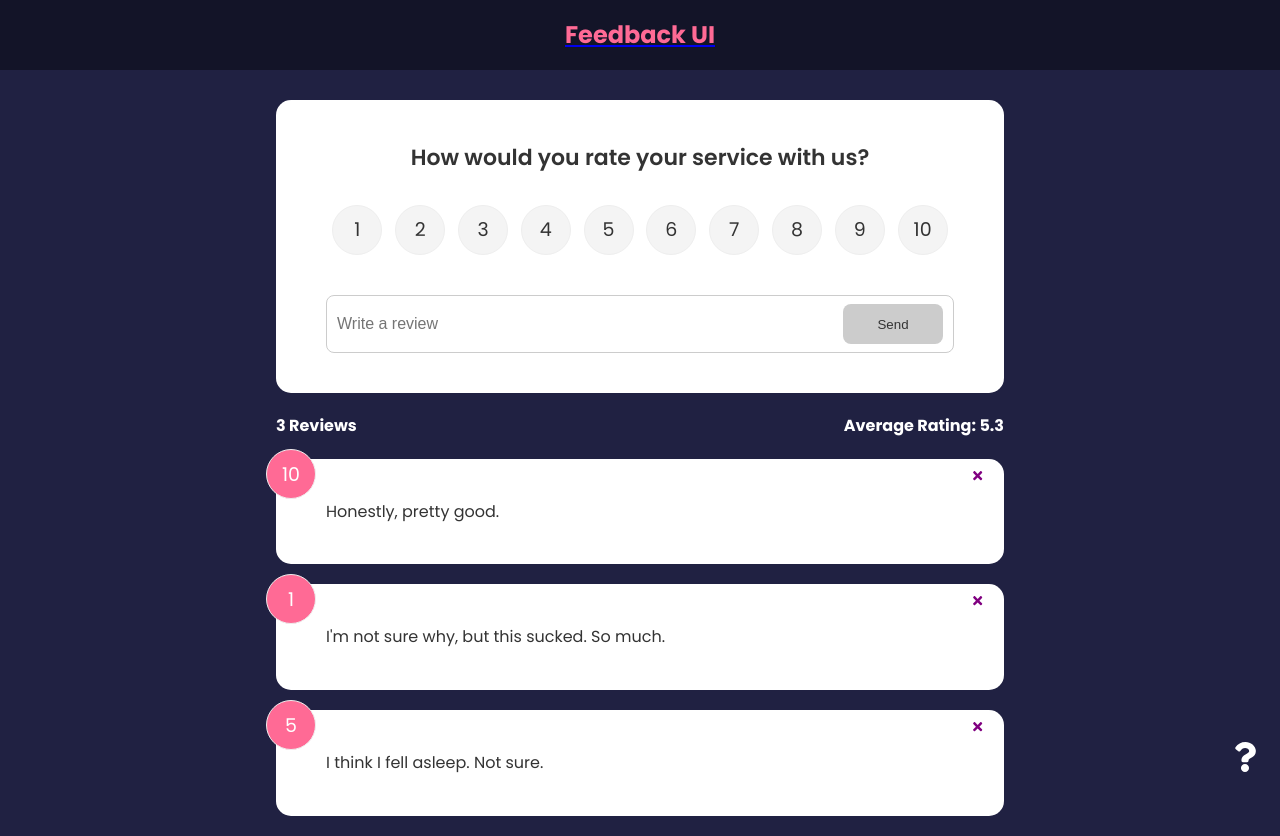
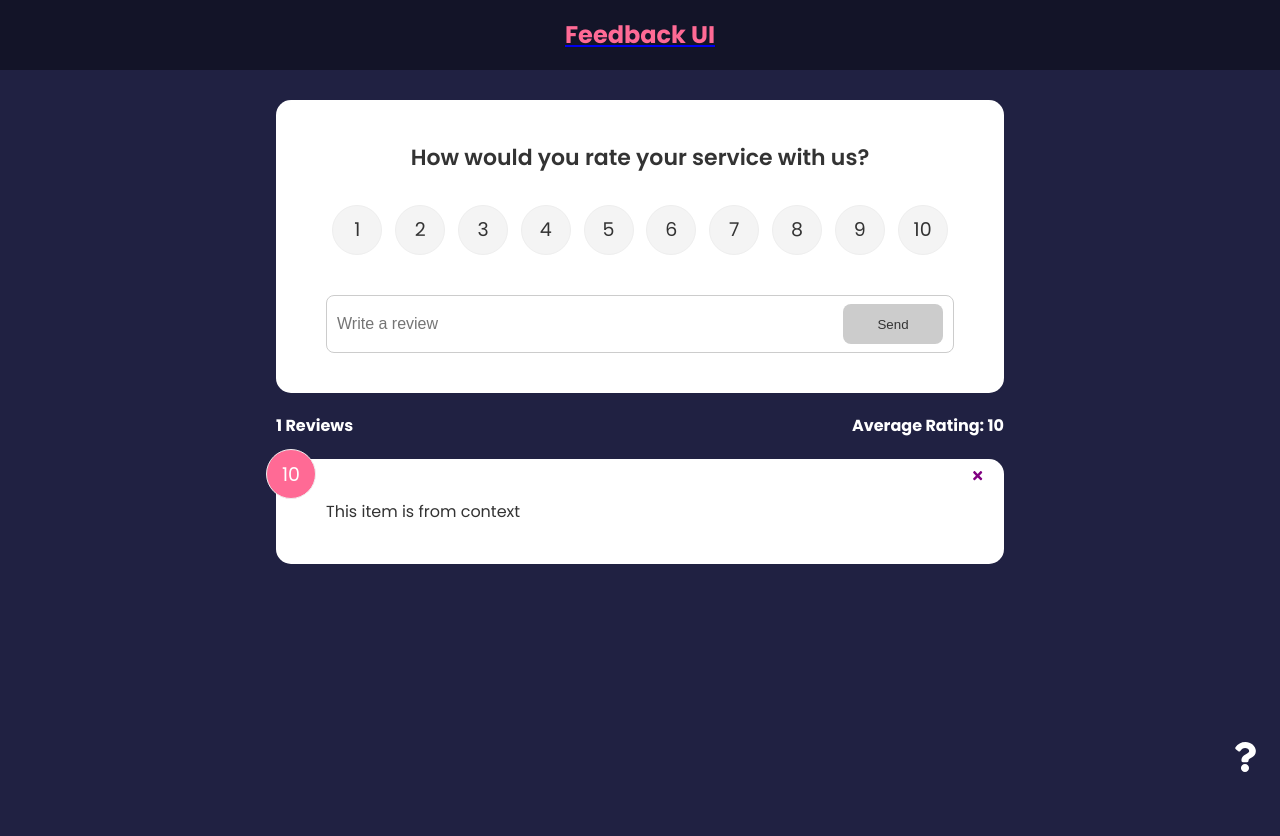
Before and after one commit to AJOsmaston/feedback-ui, a React (Create React App) app: page / in a window 1280 px wide. After the commit the page ends 800 px from the top, so only its background shows below. Built offline with nearby package versions, Linux system fonts and the light colour scheme.

Commit message:
moved feedback to Context

```diff
--- a/src/App.js
+++ b/src/App.js
@@ -6,6 +6,7 @@
 import FeedbackStats from "./components/FeedbackStats";
 import FeedbackForm from "./components/FeedbackForm";
 import AboutPage from './pages/AboutPage';
+import { FeedbackProvider } from './context/FeedbackContext';
 import {BrowserRouter as Router, Route, Routes} from 'react-router-dom'
 import AboutIconLink from './components/AboutIconLink';
 
@@ -25,6 +26,7 @@
   }
 
   return (
+    <FeedbackProvider>
       <Router>
         <Header />
         <div className='container'>
@@ -32,9 +34,8 @@
             <Route exact path='/' element={
               <>
                 <FeedbackForm handleAdd={addFeedback}/>
-              <FeedbackStats feedback={feedback} />
+                <FeedbackStats />
                 <FeedbackList
-                feedback={feedback}
                   handleDelete={deleteFeedback}
                 />
               </>
@@ -45,6 +46,7 @@
           <AboutIconLink />
         </div>
       </Router>
+    </FeedbackProvider>
   )
 }
 
--- a/src/components/FeedbackList.jsx
+++ b/src/components/FeedbackList.jsx
@@ -1,8 +1,11 @@
-import PropTypes from 'prop-types'
 import FeedbackItem from "./FeedbackItem"
 import { motion, AnimatePresence } from "framer-motion"
+import { useContext } from 'react'
+import FeedbackContext from '../context/FeedbackContext'
 
-function FeedbackList( { feedback, handleDelete } ) {
+function FeedbackList( { handleDelete } ) {
+
+  const { feedback } = useContext(FeedbackContext);
 
   if (!feedback || feedback.length === 0) {
     return <p>No Feedback Yet!</p>
@@ -42,14 +45,4 @@
   // )
 }
 
-FeedbackList.propTypes = {
-  feedback: PropTypes.arrayOf(
-    PropTypes.shape({
-      id: PropTypes.number.isRequired,
-      text: PropTypes.string.isRequired,
-      rating: PropTypes.number.isRequired,
-    })
-  )
-}
-
 export default FeedbackList
--- a/src/components/FeedbackStats.jsx
+++ b/src/components/FeedbackStats.jsx
@@ -1,6 +1,9 @@
-import PropTypes from 'prop-types'
+import { useContext } from 'react'
+import FeedbackContext from '../context/FeedbackContext'
 
-function FeedbackStats( { feedback } ) {
+function FeedbackStats() {
+
+  const {feedback} = useContext(FeedbackContext);
 
   //calculate ratings average
   let average = feedback.reduce((acc, cur) => {
@@ -17,8 +20,4 @@
   )
 }
 
-FeedbackStats.protoTypes = {
-  feedback: PropTypes.array.isRequired,
-}
-
 export default FeedbackStats
--- /dev/null
+++ b/src/context/FeedbackContext.js
@@ -0,0 +1,22 @@
+import { createContext, useState } from "react";
+
+const FeedbackContext = createContext();
+
+export const FeedbackProvider = ({children}) => {
+
+  const [feedback, setFeedback] = useState([
+      {
+        id: 1,
+        text: "This item is from context",
+        rating: 10
+      }
+  ])
+
+  return <FeedbackContext.Provider value={{
+    feedback, setFeedback
+  }}>
+    {children}
+  </FeedbackContext.Provider>
+}
+
+export default FeedbackContext;
```
Lines whose indentation alone changed are shown as unchanged.
